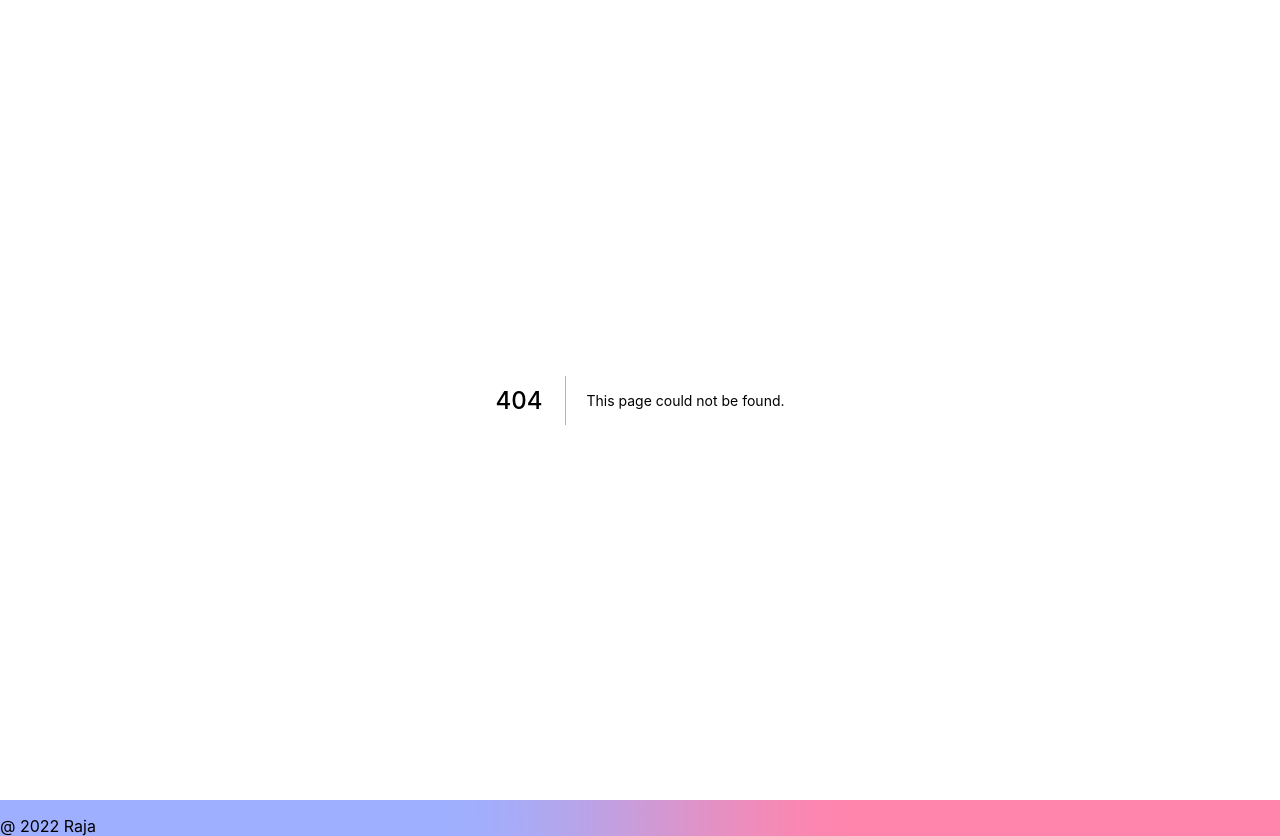
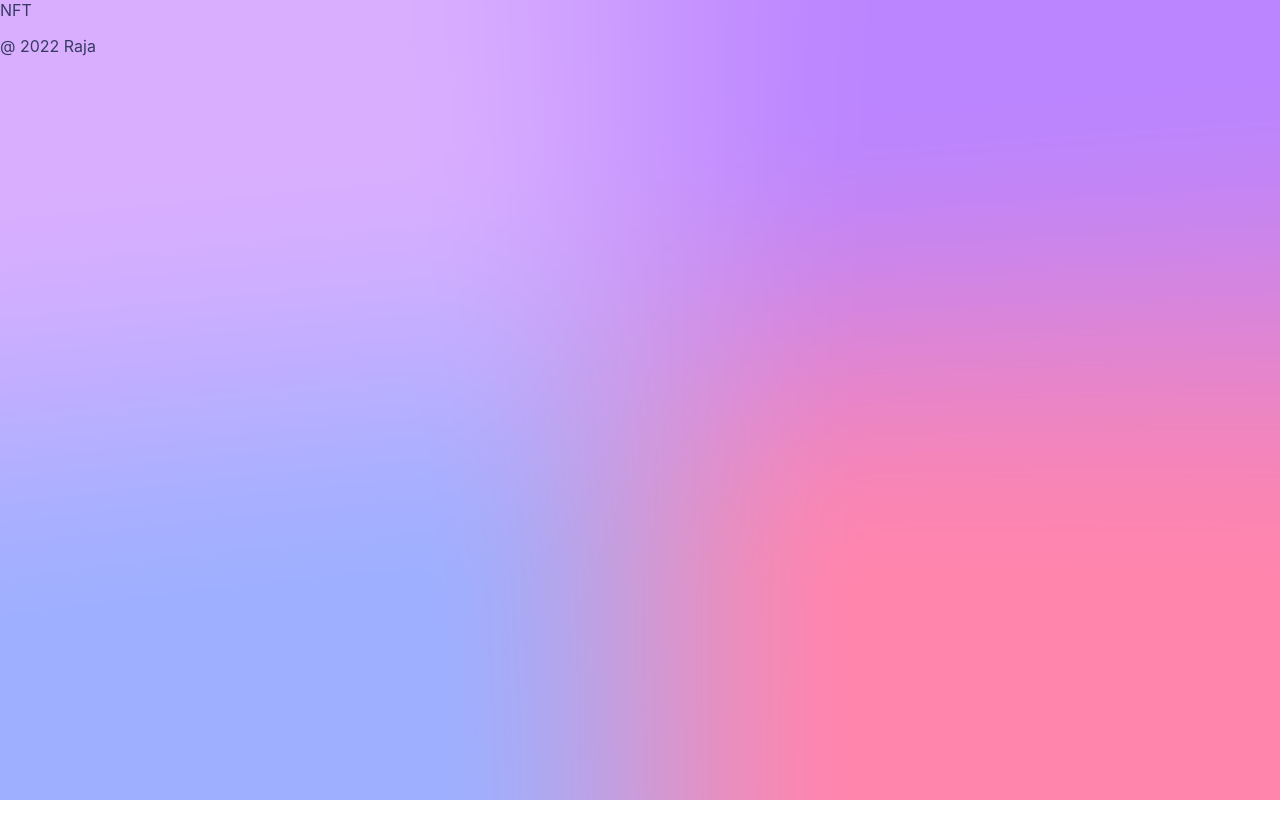
Before and after one commit to RajaKalavala/my-nft-app, a Next.js app: page /nft in a window 1280 px wide. Before the commit this address had no page. After the commit the page ends 800 px from the top, so only its background shows below. Built offline with nearby package versions, Linux system fonts and the light colour scheme.

Commit message:
Add NFT page which also route for NFT

```diff
--- /dev/null
+++ b/pages/nft.js
@@ -0,0 +1,5 @@
+const NFT = () => {
+  return <div>NFT </div>;
+};
+
+export default NFT;
```
